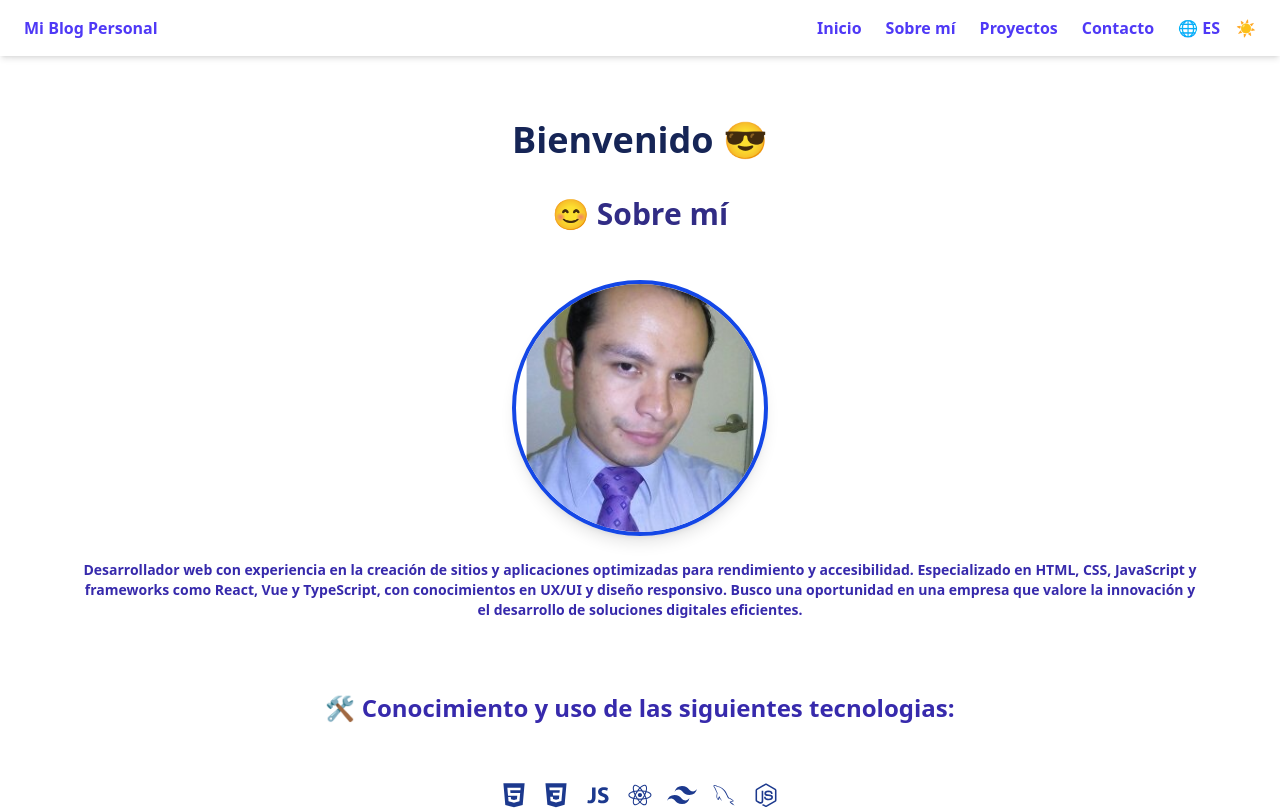
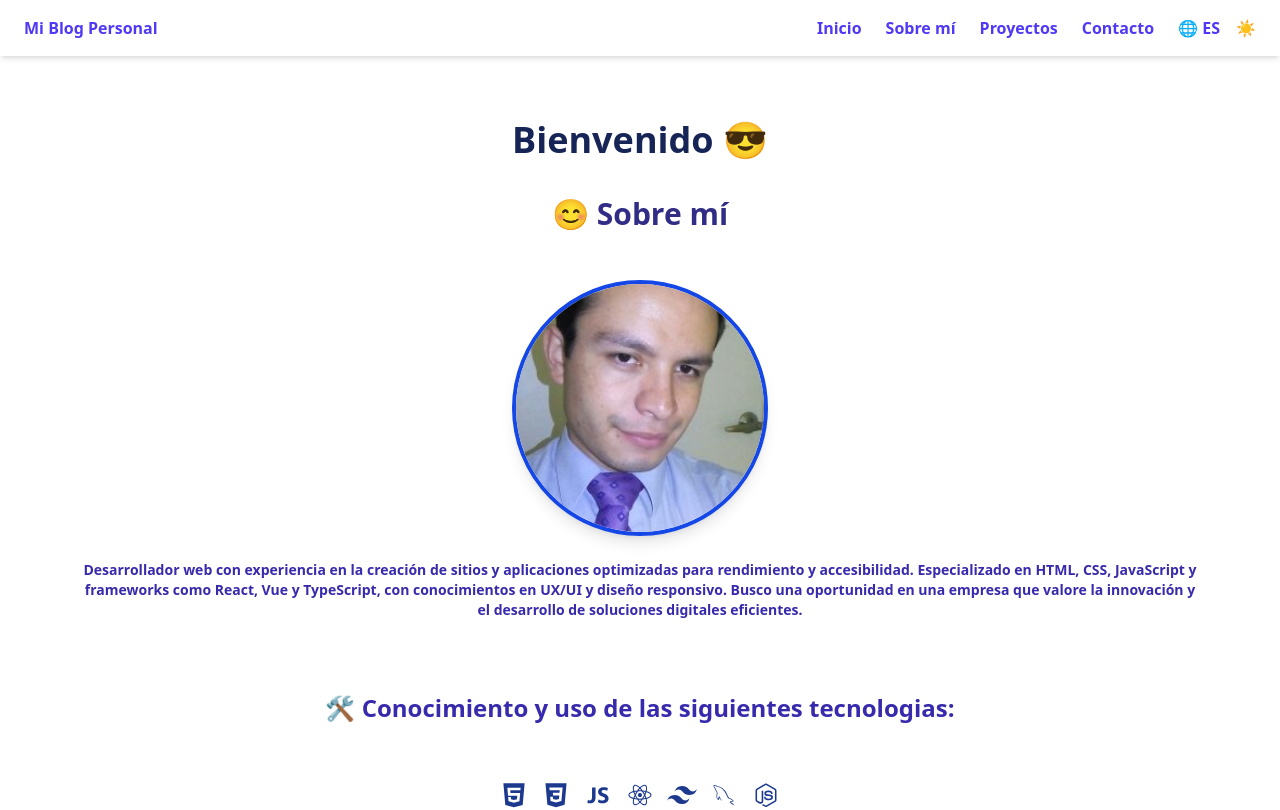
Before and after one commit to JCesar206/myPersonalBlog, a React (Vite) app: page / in a window 1280 px wide. Shown: the top 810 px of the page. Built offline with nearby package versions, Linux system fonts and the light colour scheme; the HTML template or start-up script is replaced by a standard one.

Commit message:
Se actualiza estilo de imagenes e imagen Proyecto 3

```diff
--- a/src/App.jsx
+++ b/src/App.jsx
@@ -34,7 +34,7 @@ function App() {
 
     <div className="mb-6 w-45 h-45 sm:w-56 sm:h-56 lg:w-64 lg:h-64 rounded-full overflow-hidden shadow-lg border-4 border-blue-700 dark:border-purple-700">
       <img src="./myPhoto.jpg" alt="myPhoto"
-        className="w-72 h-72 object-contain scale-105 hover:scale-110 transition-transform duration-300 ease-in-out" />
+        className="w-72 h-72 object-cover scale-105 hover:scale-110 transition-transform duration-300 ease-in-out" />
       </div>
 
     <p className="text-complete pb-16"> {texts[language].aboutText}</p>
```
